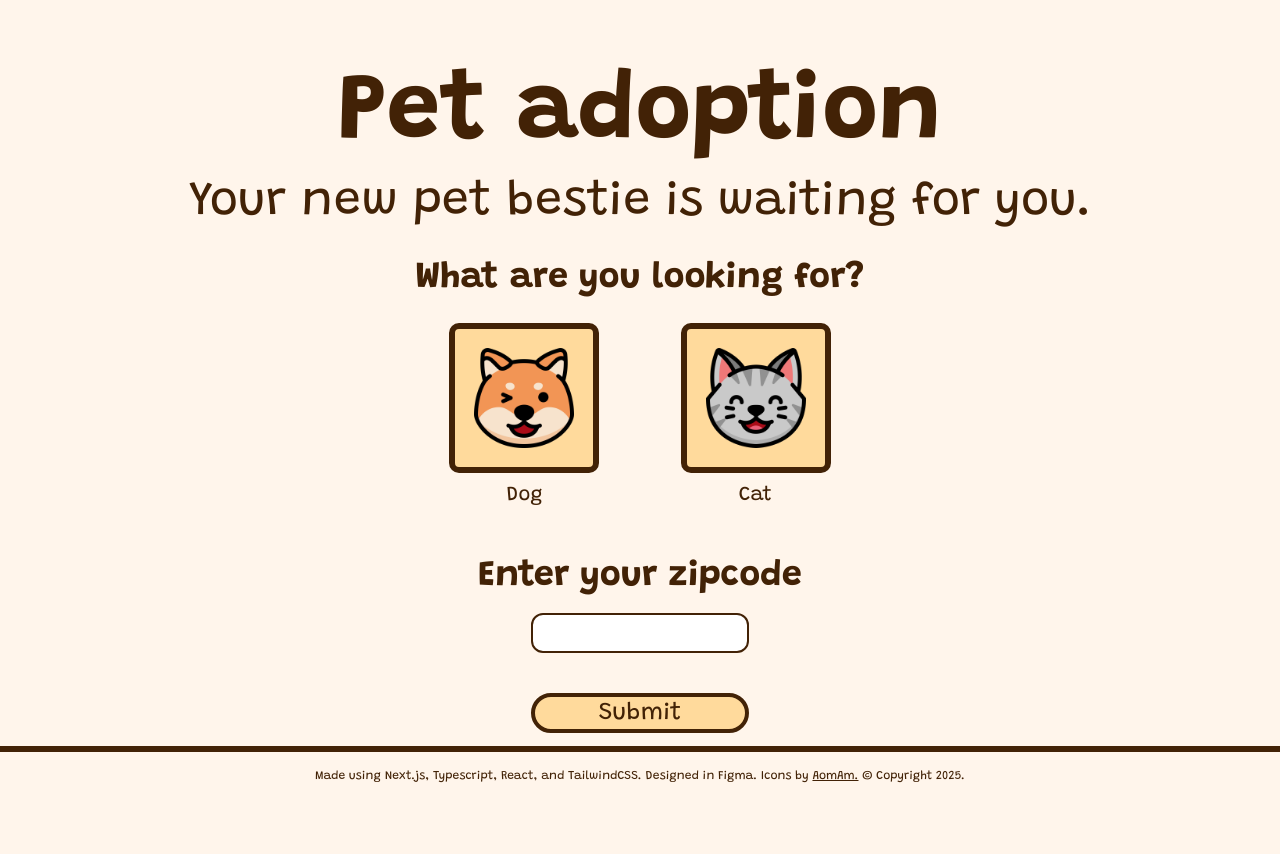
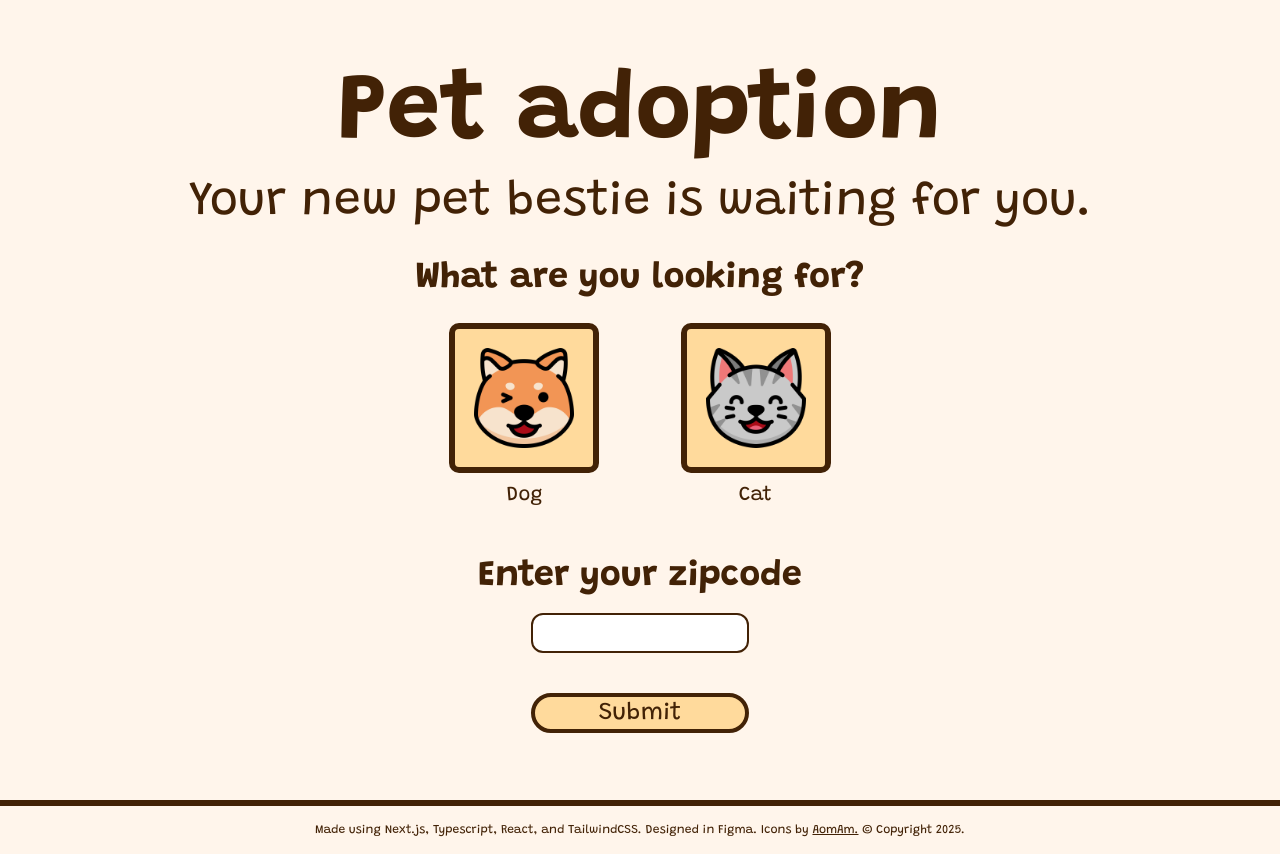
Before and after one commit to Guillermo-Martin/pet-adoption, a Next.js app: page / in a window 1280 px wide. Before the commit the page ends 800 px from the top, so only its background shows below. Built offline with nearby package versions, Linux system fonts and the light colour scheme.

Commit message:
Remove absolution positioning for footer on homepage

```diff
--- a/src/app/page.tsx
+++ b/src/app/page.tsx
@@ -96,12 +96,12 @@ export default function Home() {
                   <h2 className="text-center text-2xl sm:text-3xl lg:text-4xl font-bold mb-4 lg:mb-6">What are you looking&nbsp;for?</h2>
 
                   {/* ----- Pet buttons container ------ */}
-                  <div className="button-container relative w-[80%] lg:w-[60%] max-w-sm lg:max-w-none flex items-center justify-evenly mb-12">
+                  <div className="button-container relative w-[80%] xs:w-[88%] lg:w-[60%] max-w-sm lg:max-w-none flex items-center justify-evenly mb-12">
                     <PetButton src="/images/dog-icon.png" alt="Dog" text="Dog" onClick={handleClick} animalType="dog" isSelected={isSelected === "dog"} />
                     <PetButton src="/images/cat-icon.png" alt="Cat" text="Cat" onClick={handleClick} animalType="cat" isSelected={isSelected === "cat"} />
 
                     {/* if a pet type wasn't selected, show the error message */}
-                    {showSelectedError && <p className="absolute bottom-[-35%] xs:bottom-[-26%] lg:bottom-[-18%] text-center leading-5 text-[#db1919] italic">Oops! Looks like you haven&apos;t selected a pet!</p>}
+                    {showSelectedError && <p className="absolute bottom-[-35%] xs:bottom-[-26%] lg:bottom-[-18%] text-center leading-5 text-[#db1919] italic">Oops! Looks like you haven&apos;t selected a&nbsp;pet!</p>}
                   </div>
                 </div>
 
@@ -120,7 +120,7 @@ export default function Home() {
       </main>
 
       {/* If results are loading, hide the footer on the "loading" screen */}
-      {isLoading === false && <Footer position="absolute bottom-0" />}
+      {isLoading === false && <Footer position="" />}
     </div>
   );
 }
```
